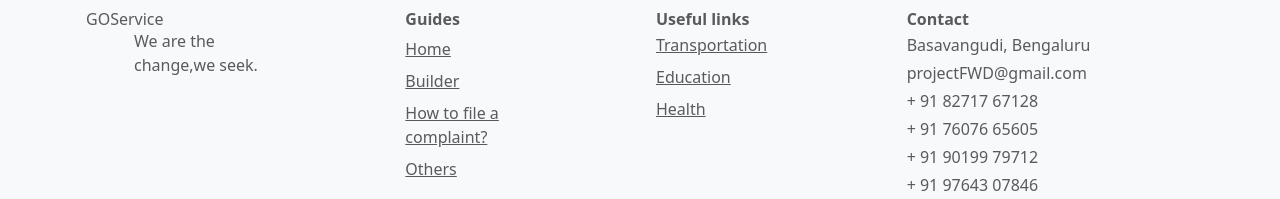
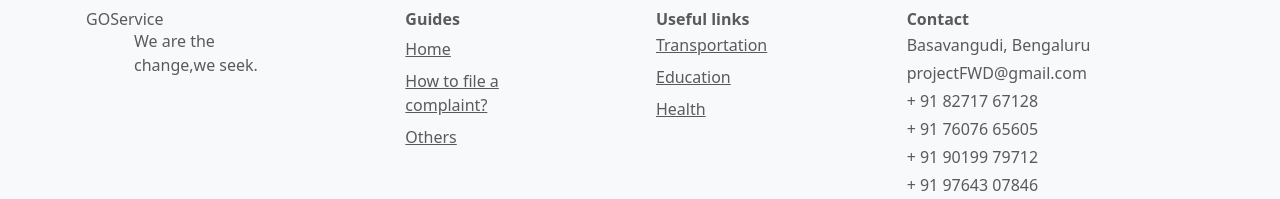
Before and after one commit to thisisSagarKhadka/goservice, a React (Create React App) app: page / in a window 1280 px wide. Shown: the part 849-1048 px from the top of the page. Built offline with nearby package versions, Linux system fonts and the light colour scheme.

Commit message:
4th commit

```diff
--- a/src/gov.js
+++ b/src/gov.js
@@ -133,9 +133,6 @@ function App() {
             <a href="/" className="text-reset">Home</a>
           </p>
           <p  className="mb-2">
-            <a href="/" className="text-reset">Builder</a>
-          </p>
-          <p  className="mb-2">
             <a href="/" className="text-reset">How to file a complaint?</a>
           </p>
           <p  className="mb-2">
```
